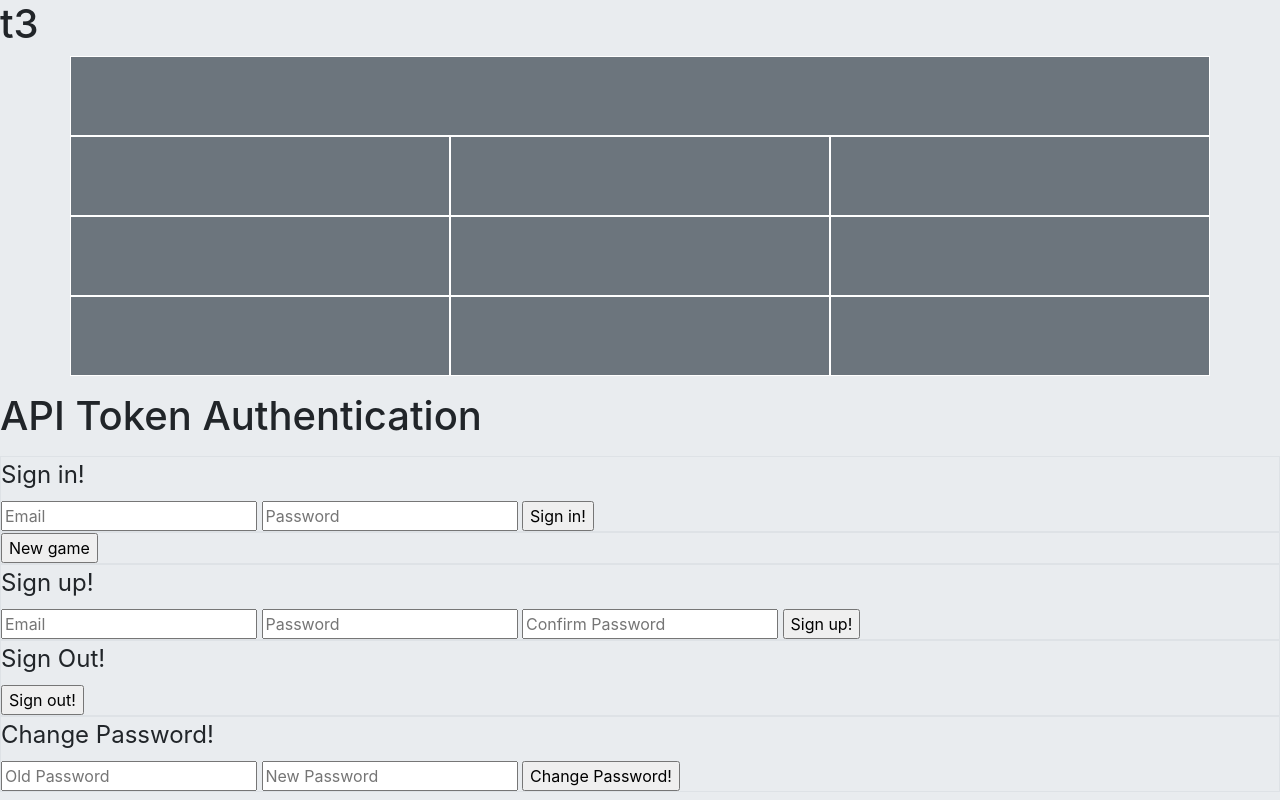
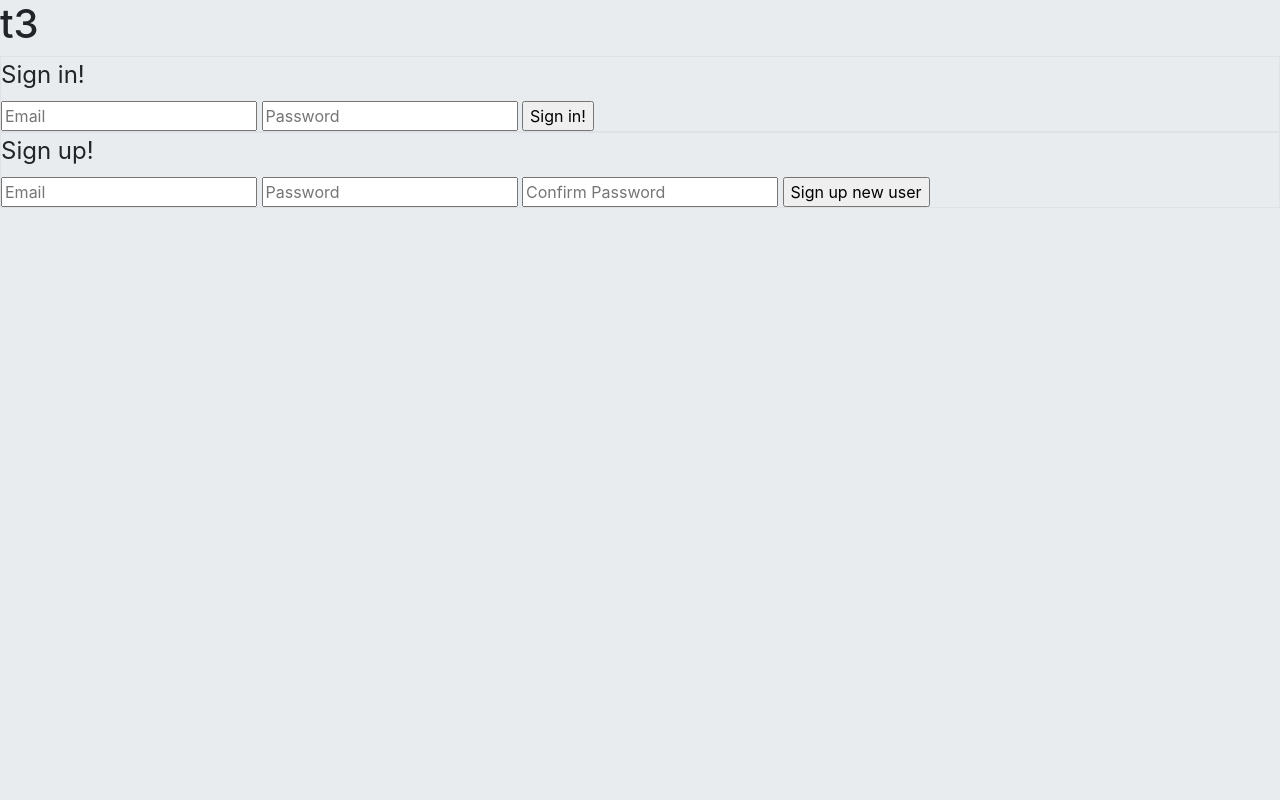
Before and after one commit to martylanger/t3, a website built with webpack: page index.html in a window 1280 px wide. Built offline with nearby package versions, Linux system fonts and the light colour scheme.

Commit message:
See previous commit

```diff
--- a/index.html
+++ b/index.html
@@ -6,19 +6,19 @@
 
     <!-- Do not add `link` tags-->
     <link rel="shortcut icon" type="image/x-icon" href="favicon.ico">
-
     <!-- Do not add `script` tags-->
     <script src="public/vendor.js" type="text/javascript" charset="utf-8" defer></script>
     <script src="public/application.js" type="text/javascript" charset="utf-8" defer></script>
   </head>
   <body>
     <h1>t3</h1>
-      <div class='container text-center'> <!-- Text-center is superfluous right now-->
+    <div class='container text-center phase2'> <!-- Text-center is superfluous right now-->
       <div class='row'>
         <div id='stats' class='col-12 box'></div>
       </div>
     </div>
-      <div class='container text-center'> <!-- Text-center is superfluous right now-->
+
+    <div class='container text-center phase3'> <!-- Text-center is superfluous right now-->
       <div class='row'>
         <div id='0' class='col-4 box'></div>
         <div id='1' class='col-4 box'></div>
@@ -31,14 +31,11 @@
         <div id='8' class='col-4 box'></div>
       </div>
     </div>
-      <p id='message2'></p>
-      <p id='message'></p>
+    <p id='notice' class='phase3'></p>
 
-  <h1>API Token Authentication</h1>
+    <p id='auth-notice' class='phase1 phase2'></p>
 
-  <p id="message3"></p>
-
-  <form id="sign-in" class="border">
+    <form id='sign-in' class='border phase1'>
       <fieldset>
         <legend>Sign in!</legend>
         <input type="text" name="credentials[email]" placeholder="Email">
@@ -47,30 +44,23 @@
       </fieldset>
     </form>
 
-  <form id="create-game" class="border">
+    <form id="create-game" class="border phase2">
       <fieldset>
         <input type="submit" value="New game">
       </fieldset>
     </form>
 
-  <form id="sign-up" class="border">
+    <form id="sign-up" class="border phase1">
       <fieldset>
         <legend>Sign up!</legend>
         <input type="text" name="credentials[email]" placeholder="Email">
         <input type="password" name="credentials[password]" placeholder="Password">
         <input type="password" name="credentials[password_confirmation]" placeholder="Confirm Password">
-      <input type="submit" value="Sign up!">
+        <input type="submit" value="Sign up new user">
       </fieldset>
     </form>
 
-  <form id="sign-out" class="border">
-    <fieldset>
-      <legend>Sign Out!</legend>
-      <input type="submit" value="Sign out!">
-    </fieldset>
-  </form>
-
-  <form id="change-password" class="border">
+    <form id="change-password" class="border phase2">
       <fieldset>
         <legend>Change Password!</legend>
         <input type="password" name="passwords[old]" placeholder="Old Password">
@@ -79,5 +69,11 @@
       </fieldset>
     </form>
 
+    <form id="sign-out" class="border phase2 phase3">
+      <fieldset>
+        <legend>Sign Out!</legend>
+        <input type="submit" value="Sign out!">
+      </fieldset>
+    </form>
   </body>
 </html>
```
Lines whose indentation alone changed are shown as unchanged.
